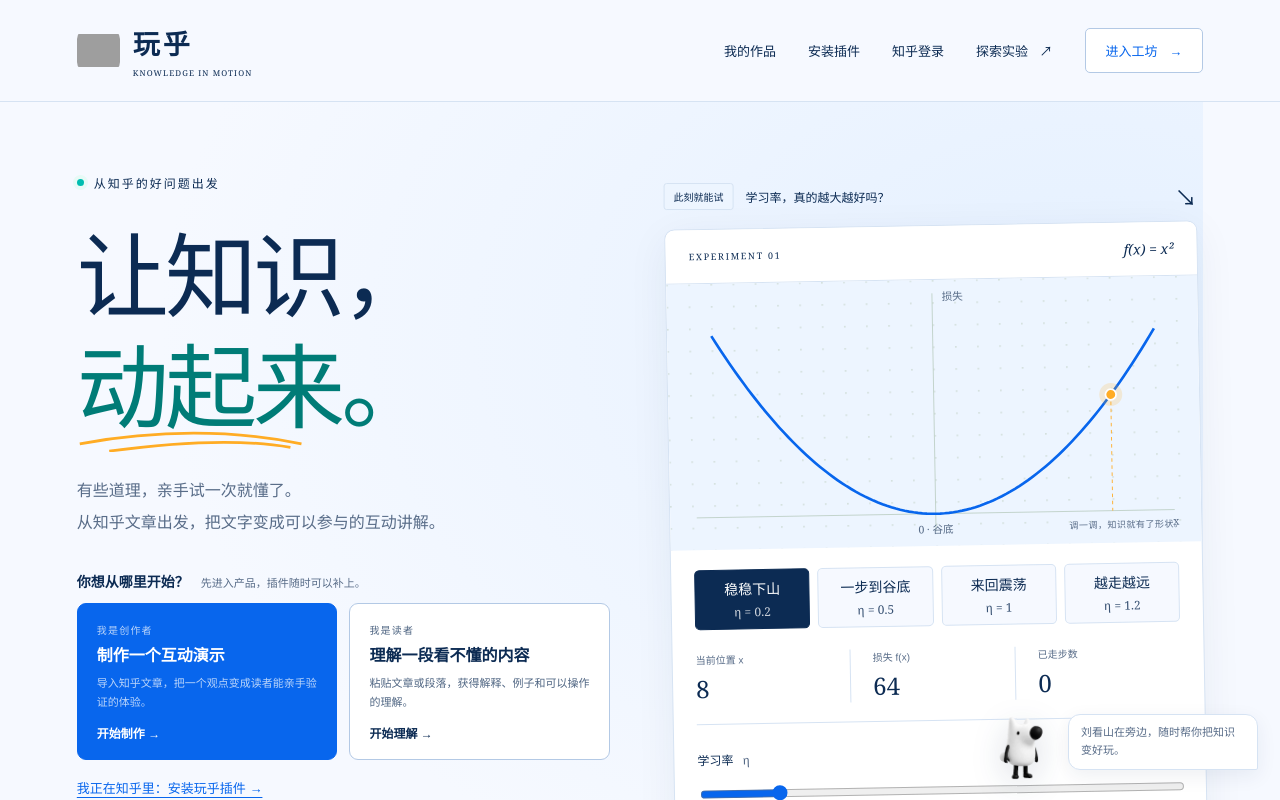
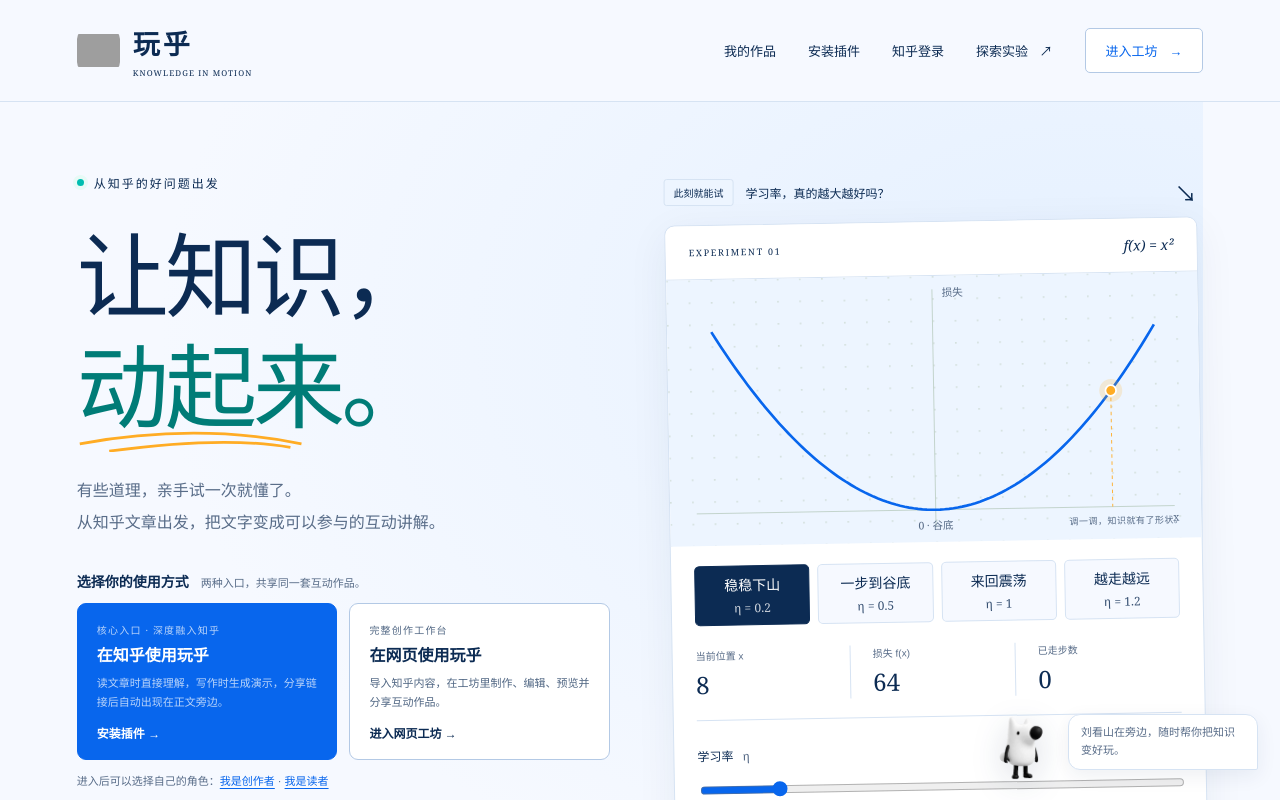
Before and after one commit to Weichenleeeee123/wanhu-interactive-knowledge, a Next.js app: page / in a window 1280 px wide. Shown: the top 800 px of the page. Built offline with nearby package versions, Linux system fonts and the light colour scheme; grey boxes are pictures that could not be loaded.

Commit message:
refactor: present Zhihu and web as equal entry points

```diff
--- a/src/app/globals.css
+++ b/src/app/globals.css
@@ -231,6 +231,7 @@ button {
 .entry-card strong { font-size:16px; line-height:1.45; }
 .entry-card small { font-size:11px; line-height:1.7; opacity:.72; }
 .entry-card b { font-size:12px; font-weight:600; margin-top:5px; }
+.entry-followup { margin:12px 0 0; color:var(--muted); font-size:11px; }.entry-followup a{color:var(--teal);text-underline-offset:3px}
 .button {
   min-height: 40px;
   padding: 10px 17px;
--- a/src/app/page.tsx
+++ b/src/app/page.tsx
@@ -33,12 +33,12 @@ export default function Home() {
               <br />
               从知乎文章出发，把文字变成可以参与的互动讲解。
             </p>
-            <div className="entry-heading"><span>你想从哪里开始？</span><small>先进入产品，插件随时可以补上。</small></div>
+            <div className="entry-heading"><span>选择你的使用方式</span><small>两种入口，共享同一套互动作品。</small></div>
             <div className="entry-grid" aria-label="选择你的开始方式">
-              <Link className="entry-card entry-card-primary" href="/create?mode=teach"><span className="entry-kicker">我是创作者</span><strong>制作一个互动演示</strong><small>导入知乎文章，把一个观点变成读者能亲手验证的体验。</small><b>开始制作 →</b></Link>
-              <Link className="entry-card" href="/create?mode=learn"><span className="entry-kicker">我是读者</span><strong>理解一段看不懂的内容</strong><small>粘贴文章或段落，获得解释、例子和可以操作的理解。</small><b>开始理解 →</b></Link>
+              <Link className="entry-card entry-card-primary" href="/extension"><span className="entry-kicker">核心入口 · 深度融入知乎</span><strong>在知乎使用玩乎</strong><small>读文章时直接理解，写作时生成演示，分享链接后自动出现在正文旁边。</small><b>安装插件 →</b></Link>
+              <Link className="entry-card" href="/create?mode=teach"><span className="entry-kicker">完整创作工作台</span><strong>在网页使用玩乎</strong><small>导入知乎内容，在工坊里制作、编辑、预览并分享互动作品。</small><b>进入网页工坊 →</b></Link>
             </div>
-            <Link className="extension-entry" href="/extension">我正在知乎里：安装玩乎插件 →</Link>
+            <p className="entry-followup">进入后可以选择自己的角色：<Link href="/create?mode=teach">我是创作者</Link> · <Link href="/create?mode=learn">我是读者</Link></p>
             <Link className="hero-demo-link" href="/view?example=monty-hall"><span>还不确定？先体验 60 秒</span>剩下两扇门，真的各占一半吗？ <b>→</b></Link>
             <p className="hero-footnote">
               <span>01 / 理解</span>
```
